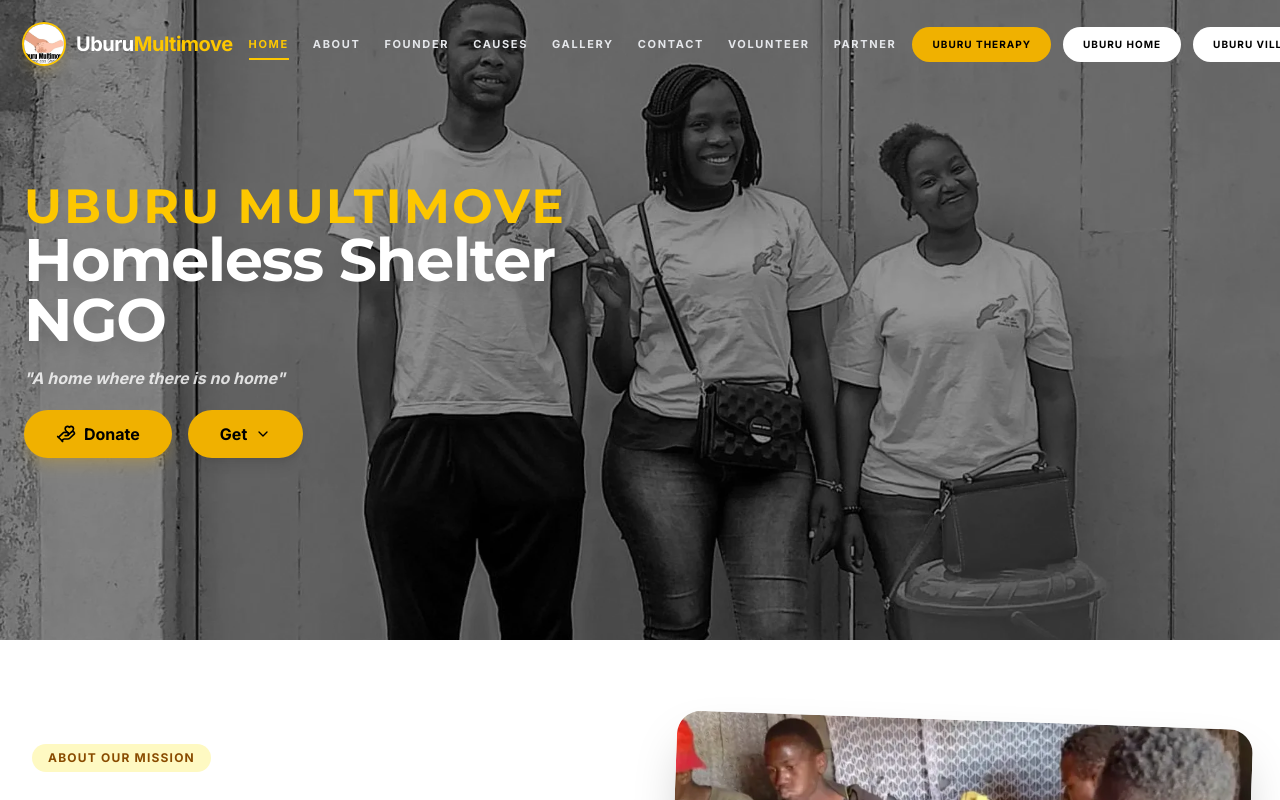
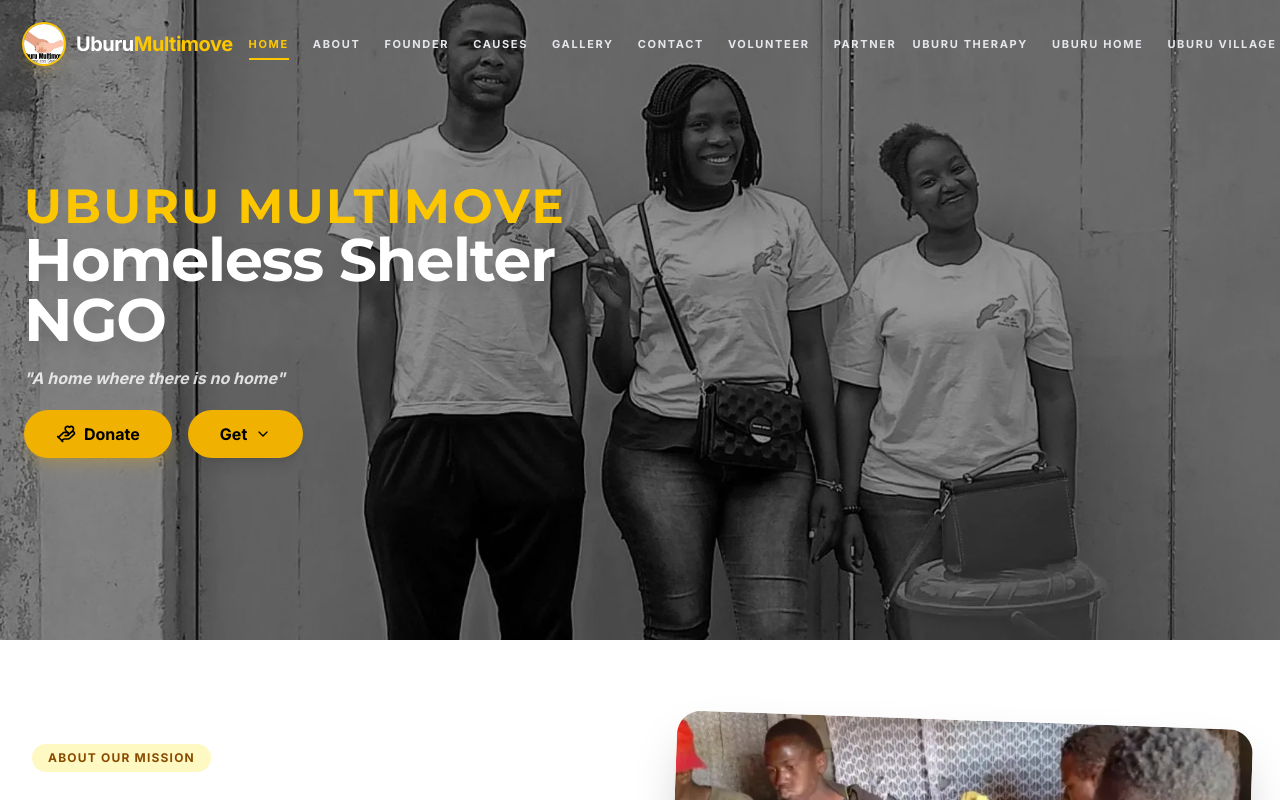
Before and after one commit to Clinton-Okumu/uburumultimotive, a React (Vite) app: page / in a window 1280 px wide. Shown: the top 800 px of the page. Built offline with nearby package versions, Linux system fonts and the light colour scheme.

Commit message:
style: convert navbar service buttons to text links

```diff
--- a/src/components/Layout/Navbar.tsx
+++ b/src/components/Layout/Navbar.tsx
@@ -153,25 +153,29 @@
             </Link>
           )}
 
-          <div className="flex items-center gap-3">
+          <div className="flex items-center gap-6">
+            {[
+              { title: "Uburu Therapy", link: "/get/therapy" },
+              { title: "Uburu Home", link: "/get/home" },
+              { title: "Uburu Village", link: "/get/village" },
+            ].map((link) => (
               <Link
-              to="/get/therapy"
-              className="rounded-full bg-yellow-500 px-5 py-2.5 text-[10px] font-black uppercase tracking-widest text-black transition-all hover:bg-yellow-400"
+                key={link.link}
+                to={link.link}
+                className={`text-[11px] font-black uppercase tracking-[0.15em] transition-all duration-300 relative py-1 ${
+                  location.pathname === link.link
+                    ? "text-yellow-400"
+                    : "text-gray-200 hover:text-yellow-400"
+                }`}
               >
-              Uburu Therapy
+                {link.title}
+                <span
+                  className={`absolute -bottom-1 left-0 h-0.5 bg-yellow-400 transition-all duration-300 ${
+                    location.pathname === link.link ? "w-full" : "w-0"
+                  }`}
+                />
               </Link>
-            <Link
-              to="/get/home"
-              className="rounded-full bg-white px-5 py-2.5 text-[10px] font-black uppercase tracking-widest text-black transition-all hover:bg-gray-100"
-            >
-              Uburu Home
-            </Link>
-            <Link
-              to="/get/village"
-              className="rounded-full bg-white px-5 py-2.5 text-[10px] font-black uppercase tracking-widest text-black transition-all hover:bg-gray-100"
-            >
-              Uburu Village
-            </Link>
+            ))}
           </div>
         </div>
 
@@ -195,28 +199,25 @@
         }`}
       >
         <div className="p-8 space-y-6">
-          <div className="flex flex-col gap-3 pb-6 border-b border-neutral-800">
+          <div className="flex flex-col gap-4 pb-6 border-b border-neutral-800">
+            {[
+              { title: "Uburu Therapy", link: "/get/therapy" },
+              { title: "Uburu Home", link: "/get/home" },
+              { title: "Uburu Village", link: "/get/village" },
+            ].map((link) => (
               <Link
-              to="/get/therapy"
+                key={link.link}
+                to={link.link}
                 onClick={() => setMobileMenuOpen(false)}
-              className="rounded-xl bg-yellow-500 px-6 py-4 text-center text-sm font-black uppercase tracking-widest text-black"
+                className={`text-xl font-bold tracking-wide transition-colors ${
+                  location.pathname === link.link
+                    ? "text-yellow-400"
+                    : "text-white hover:text-yellow-400"
+                }`}
               >
-              Uburu Therapy
+                {link.title}
               </Link>
-            <Link
-              to="/get/home"
-              onClick={() => setMobileMenuOpen(false)}
-              className="rounded-xl bg-white px-6 py-4 text-center text-sm font-black uppercase tracking-widest text-black"
-            >
-              Uburu Home
-            </Link>
-            <Link
-              to="/get/village"
-              onClick={() => setMobileMenuOpen(false)}
-              className="rounded-xl bg-white px-6 py-4 text-center text-sm font-black uppercase tracking-widest text-black"
-            >
-              Uburu Village
-            </Link>
+            ))}
           </div>
 
           {trayMeta && (
```
Also changed, not shown: 1 other file (tests, documents, lock files or other folders). Lines whose indentation alone changed are shown as unchanged.
